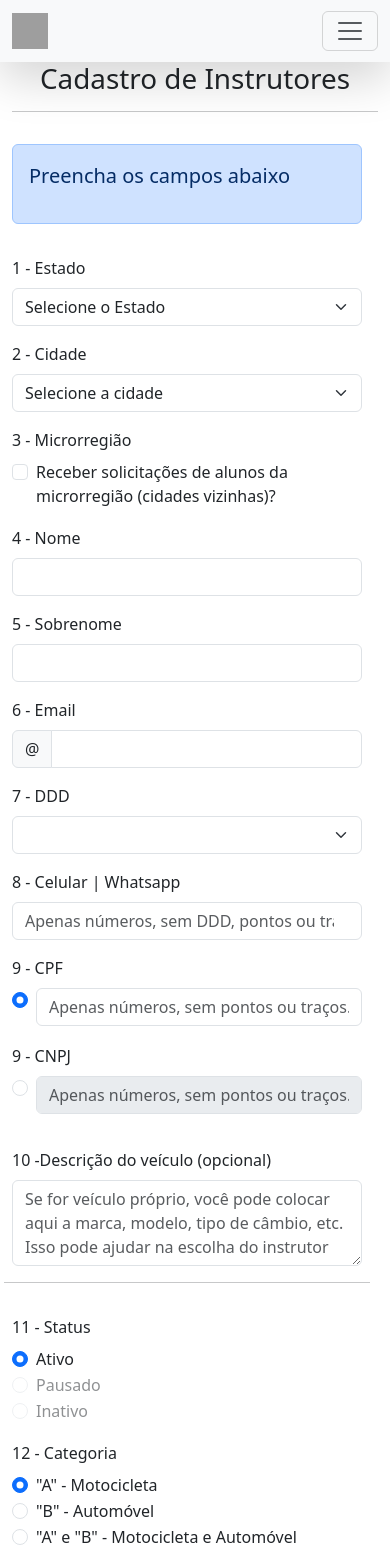
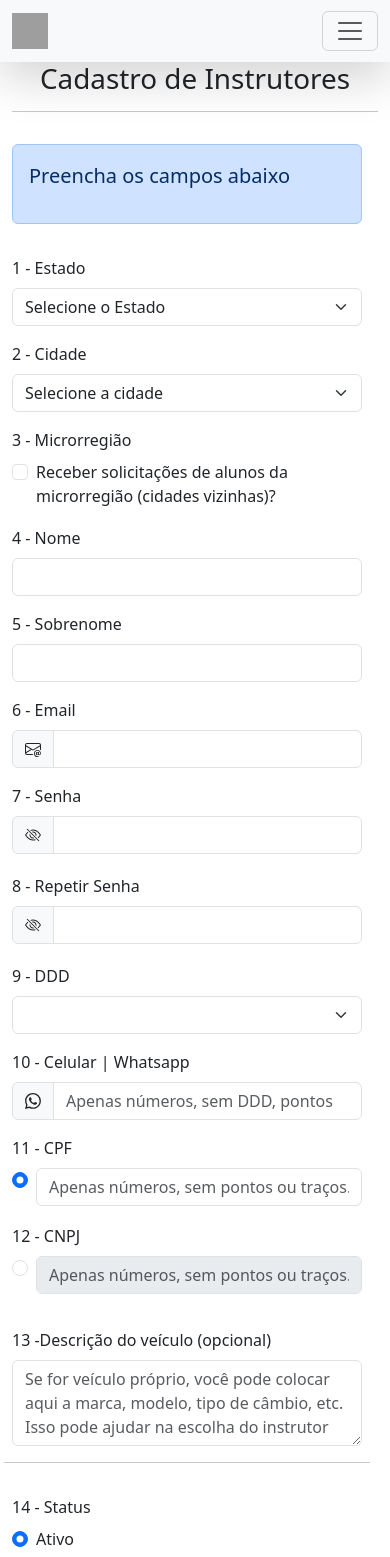
Before and after one commit to andersonjeronimo/CNH-hands-on-APP, a React (Vite) app in the folder frontend/: page /register in a window 390 px wide. Shown: the top 1557 px of the page. Built offline with nearby package versions, Linux system fonts and the light colour scheme; grey boxes are pictures that could not be loaded.

Commit message:
password form field

```diff
--- a/frontend/src/assets/utils/instructor-model.json
+++ b/frontend/src/assets/utils/instructor-model.json
@@ -2,6 +2,7 @@
     "firstname": "",
     "lastname": "",
     "email": "",
+    "password":"",
     "ddd": "",
     "phone": "",
     "cpf": "",
--- a/frontend/src/pages/RegisterForm.tsx
+++ b/frontend/src/pages/RegisterForm.tsx
@@ -39,11 +39,21 @@ function RegisterForm() {
 
     useEffect(() => {
         setProvinceData(Estados);
+        setFormData(customerModel);
     }, []);
 
     const [formData, setFormData] = useState(customerModel);
     const [isCpf, setIsCpf] = useState(true);
     const [isCnpj, setIsCnpj] = useState(false);
+    const [passwordTest, setPasswordTest] = useState("");
+    const [showPassword, setShowPassword] = useState(false);
+    const [showPasswordTest, setShowPasswordTest] = useState(false);
+    const [passwordFieldMessage, setPasswordFieldMessage] = useState("");
+
+    const handlePwdInputChange = (e: any) => {
+        const { value } = e.target;
+        setPasswordTest(value);
+    }
 
     const handleCpfCnpjRadioChange = (e: any) => {
         const { name, checked } = e.target;
@@ -55,6 +65,17 @@ function RegisterForm() {
         } else {
             setIsCpf(false);
             setIsCnpj(true);
+        }
+    }
+
+    const handleShowPassword = async (e: any) => {
+        e.preventDefault();
+        const { id } = e.target;
+        if (id === 'form_password') {
+            setShowPassword(!showPassword);
+        }
+        if (id === 'form_password_test') {
+            setShowPasswordTest(!showPasswordTest);
         }
     }
 
@@ -187,6 +208,16 @@ function RegisterForm() {
                 ...prevState,
                 ['cnpj']: ''
             }));
+        } else if (formData.password !== passwordTest) {
+            setInputClass(inputFocusClass.danger);
+            setAlertClass(messageClass.danger);
+            setMessage(`Atenção: As senhas informadas não são iguais`);
+            setFormData(prevState => ({
+                ...prevState,
+                ['password']: ''
+            }));
+            setPasswordTest('');
+            setPasswordFieldMessage(`As senhas informadas não são iguais`)
         } else {
             //Prosseguir Cadastro de instrutores. Preencha os campos obrigatórios
             setInputClass(inputFocusClass.default);
@@ -342,16 +373,76 @@ function RegisterForm() {
                     <div className='col-md-6'>
                         <label className='form-label'>6 - Email</label>
                         <div className='input-group'>
-                            <span className='input-group-text' id='email'>@</span>
+                            <span className='input-group-text' id='email'>
+                                <svg xmlns="http://www.w3.org/2000/svg" width="16" height="16" fill="currentColor" className="bi bi-envelope-at" viewBox="0 0 16 16">
+                                    <path d="M2 2a2 2 0 0 0-2 2v8.01A2 2 0 0 0 2 14h5.5a.5.5 0 0 0 0-1H2a1 1 0 0 1-.966-.741l5.64-3.471L8 9.583l7-4.2V8.5a.5.5 0 0 0 1 0V4a2 2 0 0 0-2-2zm3.708 6.208L1 11.105V5.383zM1 4.217V4a1 1 0 0 1 1-1h12a1 1 0 0 1 1 1v.217l-7 4.2z" />
+                                    <path d="M14.247 14.269c1.01 0 1.587-.857 1.587-2.025v-.21C15.834 10.43 14.64 9 12.52 9h-.035C10.42 9 9 10.36 9 12.432v.214C9 14.82 10.438 16 12.358 16h.044c.594 0 1.018-.074 1.237-.175v-.73c-.245.11-.673.18-1.18.18h-.044c-1.334 0-2.571-.788-2.571-2.655v-.157c0-1.657 1.058-2.724 2.64-2.724h.04c1.535 0 2.484 1.05 2.484 2.326v.118c0 .975-.324 1.39-.639 1.39-.232 0-.41-.148-.41-.42v-2.19h-.906v.569h-.03c-.084-.298-.368-.63-.954-.63-.778 0-1.259.555-1.259 1.4v.528c0 .892.49 1.434 1.26 1.434.471 0 .896-.227 1.014-.643h.043c.118.42.617.648 1.12.648m-2.453-1.588v-.227c0-.546.227-.791.573-.791.297 0 .572.192.572.708v.367c0 .573-.253.744-.564.744-.354 0-.581-.215-.581-.8Z" />
+                                </svg>
+
+                            </span>
                             <input type='email' className='form-control' name='email' id='email'
                                 value={formData.email} onChange={handleInputChange}
                                 aria-describedby='email' required />
                         </div>
                     </div>
 
+                    <div className='col-md-3'>
+                        <label className='form-label'>7 - Senha</label>
+                        <div className='input-group'>
+                            <span className='input-group-text' id='form_password' onClick={handleShowPassword}>
+                                {
+                                    showPassword ?
+                                        <svg xmlns="http://www.w3.org/2000/svg" width="16" height="16" fill="currentColor" className="bi bi-eye" viewBox="0 0 16 16">
+                                            <path d="M16 8s-3-5.5-8-5.5S0 8 0 8s3 5.5 8 5.5S16 8 16 8M1.173 8a13 13 0 0 1 1.66-2.043C4.12 4.668 5.88 3.5 8 3.5s3.879 1.168 5.168 2.457A13 13 0 0 1 14.828 8q-.086.13-.195.288c-.335.48-.83 1.12-1.465 1.755C11.879 11.332 10.119 12.5 8 12.5s-3.879-1.168-5.168-2.457A13 13 0 0 1 1.172 8z" />
+                                            <path d="M8 5.5a2.5 2.5 0 1 0 0 5 2.5 2.5 0 0 0 0-5M4.5 8a3.5 3.5 0 1 1 7 0 3.5 3.5 0 0 1-7 0" />
+                                        </svg>
+                                        :
+                                        <svg xmlns="http://www.w3.org/2000/svg" width="16" height="16" fill="currentColor" className="bi bi-eye-slash" viewBox="0 0 16 16">
+                                            <path d="M13.359 11.238C15.06 9.72 16 8 16 8s-3-5.5-8-5.5a7 7 0 0 0-2.79.588l.77.771A6 6 0 0 1 8 3.5c2.12 0 3.879 1.168 5.168 2.457A13 13 0 0 1 14.828 8q-.086.13-.195.288c-.335.48-.83 1.12-1.465 1.755q-.247.248-.517.486z" />
+                                            <path d="M11.297 9.176a3.5 3.5 0 0 0-4.474-4.474l.823.823a2.5 2.5 0 0 1 2.829 2.829zm-2.943 1.299.822.822a3.5 3.5 0 0 1-4.474-4.474l.823.823a2.5 2.5 0 0 0 2.829 2.829" />
+                                            <path d="M3.35 5.47q-.27.24-.518.487A13 13 0 0 0 1.172 8l.195.288c.335.48.83 1.12 1.465 1.755C4.121 11.332 5.881 12.5 8 12.5c.716 0 1.39-.133 2.02-.36l.77.772A7 7 0 0 1 8 13.5C3 13.5 0 8 0 8s.939-1.721 2.641-3.238l.708.709zm10.296 8.884-12-12 .708-.708 12 12z" />
+                                        </svg>
+                                }
+                            </span>
+                            <input type={showPassword ? 'text' : 'password'} className='form-control' name='password' id='password'
+                                value={formData.password} onChange={handleInputChange}
+                                aria-describedby='passwordHelpBlock' required />
+                        </div>
+                        <div id="passwordHelpBlock" className="form-text">
+                            <strong>{passwordFieldMessage}</strong>
+                        </div>
+                    </div>
+
+                    <div className='col-md-3'>
+                        <label className='form-label'>8 - Repetir Senha</label>
+                        <div className='input-group'>
+                            <span className='input-group-text' id='form_password_test' onClick={handleShowPassword}>
+                                {
+                                    showPasswordTest ?
+                                        <svg xmlns="http://www.w3.org/2000/svg" width="16" height="16" fill="currentColor" className="bi bi-eye" viewBox="0 0 16 16">
+                                            <path d="M16 8s-3-5.5-8-5.5S0 8 0 8s3 5.5 8 5.5S16 8 16 8M1.173 8a13 13 0 0 1 1.66-2.043C4.12 4.668 5.88 3.5 8 3.5s3.879 1.168 5.168 2.457A13 13 0 0 1 14.828 8q-.086.13-.195.288c-.335.48-.83 1.12-1.465 1.755C11.879 11.332 10.119 12.5 8 12.5s-3.879-1.168-5.168-2.457A13 13 0 0 1 1.172 8z" />
+                                            <path d="M8 5.5a2.5 2.5 0 1 0 0 5 2.5 2.5 0 0 0 0-5M4.5 8a3.5 3.5 0 1 1 7 0 3.5 3.5 0 0 1-7 0" />
+                                        </svg>
+                                        :
+                                        <svg xmlns="http://www.w3.org/2000/svg" width="16" height="16" fill="currentColor" className="bi bi-eye-slash" viewBox="0 0 16 16">
+                                            <path d="M13.359 11.238C15.06 9.72 16 8 16 8s-3-5.5-8-5.5a7 7 0 0 0-2.79.588l.77.771A6 6 0 0 1 8 3.5c2.12 0 3.879 1.168 5.168 2.457A13 13 0 0 1 14.828 8q-.086.13-.195.288c-.335.48-.83 1.12-1.465 1.755q-.247.248-.517.486z" />
+                                            <path d="M11.297 9.176a3.5 3.5 0 0 0-4.474-4.474l.823.823a2.5 2.5 0 0 1 2.829 2.829zm-2.943 1.299.822.822a3.5 3.5 0 0 1-4.474-4.474l.823.823a2.5 2.5 0 0 0 2.829 2.829" />
+                                            <path d="M3.35 5.47q-.27.24-.518.487A13 13 0 0 0 1.172 8l.195.288c.335.48.83 1.12 1.465 1.755C4.121 11.332 5.881 12.5 8 12.5c.716 0 1.39-.133 2.02-.36l.77.772A7 7 0 0 1 8 13.5C3 13.5 0 8 0 8s.939-1.721 2.641-3.238l.708.709zm10.296 8.884-12-12 .708-.708 12 12z" />
+                                        </svg>
+                                }
+                            </span>
+                            <input type={showPasswordTest ? 'text' : 'password'} className='form-control' name='password_test' id='password_test'
+                                value={passwordTest} onChange={handlePwdInputChange}
+                                aria-describedby='passwordHelpBlock' required />
+                        </div>
+                        <div id="passwordHelpBlock" className="form-text">
+                            <strong>{passwordFieldMessage}</strong>
+                        </div>
+                    </div>
+
 
                     <div className='col-md-1'>
-                        <label className='form-label'>7 - DDD</label>
+                        <label className='form-label'>9 - DDD</label>
                         <select name='ddd' id='ddd' className='form-select' value={formData.ddd} onChange={handleInputChange} required>
                             <option selected value={'00'}>00</option>
                             {selectedProvince.ddd.map((ddd) => (
@@ -362,15 +453,23 @@ function RegisterForm() {
                         </select>
                     </div>
 
-                    <div className='col-md-5'>
-                        <label className='form-label'>8 - Celular | Whatsapp</label>
-                        <input type='number' className='form-control' name='phone' id='phone' min='10000000' max='999999999'
-                            value={formData.phone} onChange={handleInputChange}
-                            placeholder='Apenas números, sem DDD, pontos ou traços. Ex.: 9 9888 9999' required />
+                    <div className='col-md-6'>
+                        <label className='form-label'>10 - Celular | Whatsapp</label>
+                        <div className='input-group'>
+                            <span className='input-group-text' id='email'>
+                                <svg xmlns="http://www.w3.org/2000/svg" width="16" height="16" fill="currentColor" className="bi bi-whatsapp" viewBox="0 0 16 16">
+                                    <path d="M13.601 2.326A7.85 7.85 0 0 0 7.994 0C3.627 0 .068 3.558.064 7.926c0 1.399.366 2.76 1.057 3.965L0 16l4.204-1.102a7.9 7.9 0 0 0 3.79.965h.004c4.368 0 7.926-3.558 7.93-7.93A7.9 7.9 0 0 0 13.6 2.326zM7.994 14.521a6.6 6.6 0 0 1-3.356-.92l-.24-.144-2.494.654.666-2.433-.156-.251a6.56 6.56 0 0 1-1.007-3.505c0-3.626 2.957-6.584 6.591-6.584a6.56 6.56 0 0 1 4.66 1.931 6.56 6.56 0 0 1 1.928 4.66c-.004 3.639-2.961 6.592-6.592 6.592m3.615-4.934c-.197-.099-1.17-.578-1.353-.646-.182-.065-.315-.099-.445.099-.133.197-.513.646-.627.775-.114.133-.232.148-.43.05-.197-.1-.836-.308-1.592-.985-.59-.525-.985-1.175-1.103-1.372-.114-.198-.011-.304.088-.403.087-.088.197-.232.296-.346.1-.114.133-.198.198-.33.065-.134.034-.248-.015-.347-.05-.099-.445-1.076-.612-1.47-.16-.389-.323-.335-.445-.34-.114-.007-.247-.007-.38-.007a.73.73 0 0 0-.529.247c-.182.198-.691.677-.691 1.654s.71 1.916.81 2.049c.098.133 1.394 2.132 3.383 2.992.47.205.84.326 1.129.418.475.152.904.129 1.246.08.38-.058 1.171-.48 1.338-.943.164-.464.164-.86.114-.943-.049-.084-.182-.133-.38-.232" />
+                                </svg>
+                            </span>
+                            <input type='number' className='form-control' name='phone' id='phone' min='10000000' max='999999999'
+                                value={formData.phone} onChange={handleInputChange}
+                                placeholder='Apenas números, sem DDD, pontos ou traços. Ex.: 9 9888 9999' required />
+                        </div>
+
                     </div>
 
-                    <div className='col-md-6'>
-                        <label className='form-label'>9 - CPF</label>
+                    <div className='col-md-5'>
+                        <label className='form-label'>11 - CPF</label>
                         <div className="form-check">
                             <input className="form-check-input"
                                 type="radio"
@@ -388,7 +487,7 @@ function RegisterForm() {
                     </div>
 
                     <div className='col-md-6'>
-                        <label className='form-label'>9 - CNPJ</label>
+                        <label className='form-label'>12 - CNPJ</label>
                         <div className="form-check">
                             <input className="form-check-input"
                                 type="radio"
@@ -410,7 +509,7 @@ function RegisterForm() {
                     </div>
 
                     <div className='col-md-12'>
-                        <label className='form-label'>10 -Descrição do veículo (opcional)</label>
+                        <label className='form-label'>13 -Descrição do veículo (opcional)</label>
                         <textarea className='form-control' name='description' id='description'
                             value={formData.description} onChange={handleInputChange} rows={3}
                             placeholder='Se for veículo próprio, você pode colocar aqui a marca, modelo, tipo de câmbio, etc. Isso pode ajudar na escolha do instrutor'></textarea>
@@ -419,7 +518,7 @@ function RegisterForm() {
                     <hr />
 
                     <div className='col-md-4'>
-                        <label className='form-label'>11 - Status</label>
+                        <label className='form-label'>14 - Status</label>
                         <div className='form-check'>
                             <input className='form-check-input'
                                 type='radio'
@@ -459,7 +558,7 @@ function RegisterForm() {
                     </div>
 
                     <div className='col-md-4'>
-                        <label className='form-label'>12 - Categoria</label>
+                        <label className='form-label'>15 - Categoria</label>
                         <div className='form-check'>
                             <input className='form-check-input'
                                 type='radio'
@@ -499,7 +598,7 @@ function RegisterForm() {
                     </div>
 
                     <div className='col-md-4'>
-                        <label className='form-label'>13 - Veículo</label>
+                        <label className='form-label'>16 - Veículo</label>
                         <div className='form-check'>
                             <input className='form-check-input'
                                 type='radio'
@@ -541,7 +640,7 @@ function RegisterForm() {
                     <hr />
 
                     <div className='col-md-12'>
-                        <label className='form-label'>14 - Termos e Condições Gerais de uso</label>
+                        <label className='form-label'>17 - Termos e Condições Gerais de uso</label>
                         <div className="form-check">
                             <input className="form-check-input"
                                 type="checkbox"
```
